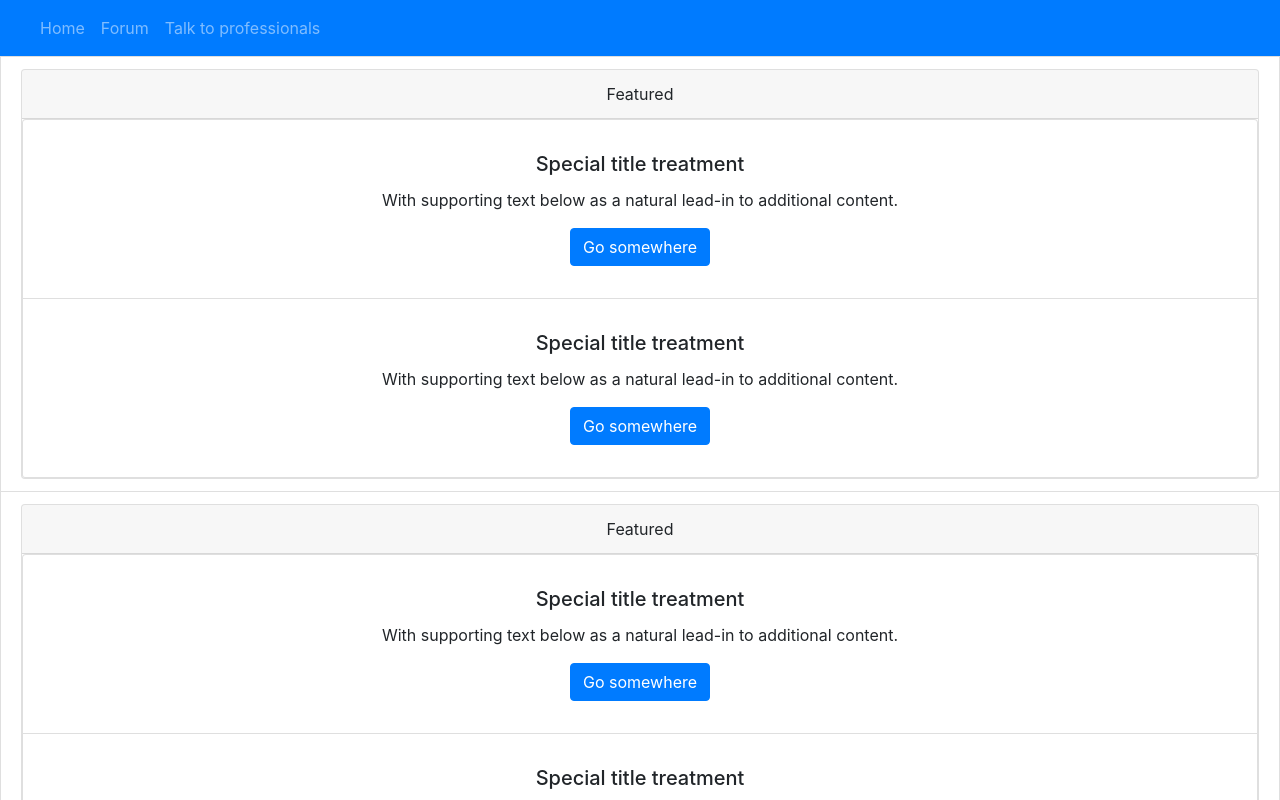
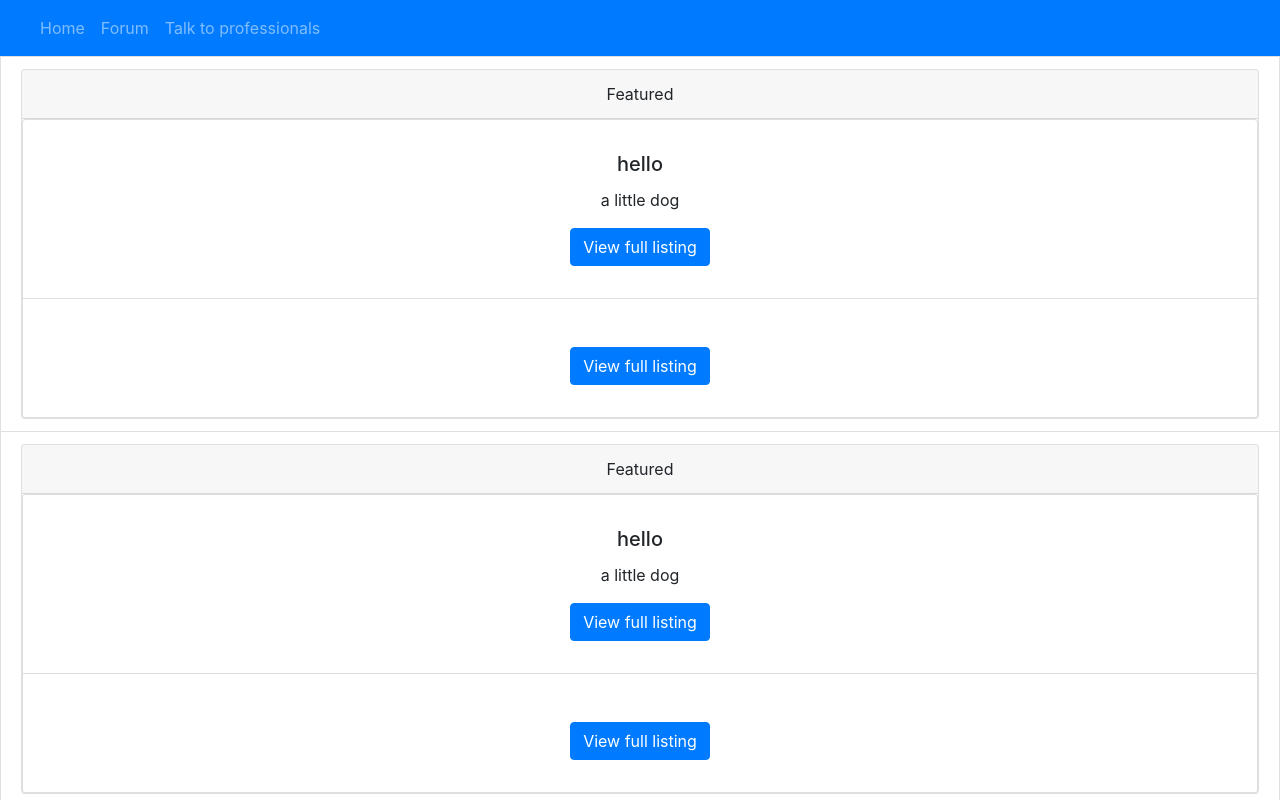
Before and after one commit to hoangmatthew1999/cruzhacks2020, a React (Create React App) app: page / in a window 1280 px wide. Shown: the top 800 px of the page. Built offline with nearby package versions, Linux system fonts and the light colour scheme.

Commit message:
got the props to render

```diff
--- a/src/App.js
+++ b/src/App.js
@@ -16,14 +16,14 @@ function Navigation(){
   </Navbar>
   )
 }
-function CardBody(){
+function CardBody(props){
   return (
     <Card.Body>
-        <Card.Title>Special title treatment</Card.Title>
+<Card.Title>{props.title}</Card.Title>
         <Card.Text>
-          With supporting text below as a natural lead-in to additional content.
+          {props.description}
         </Card.Text>
-        <Button variant="primary">Go somewhere</Button>
+        <Button variant="primary">View full listing</Button>
       </Card.Body>
   )
 }
@@ -31,12 +31,11 @@ function MajorDiv(){
   return(
     <Card>
       <Card.Header>Featured</Card.Header>
-
       <ListGroup>
-      <ListGroup.Item><CardBody/></ListGroup.Item>
+      <ListGroup.Item><CardBody title = "hello" description = "a little dog"/></ListGroup.Item>
       <ListGroup.Item><CardBody/></ListGroup.Item>
       </ListGroup>
-  </Card>
+    </Card>
   )
 }
 function BigCard(){
```
